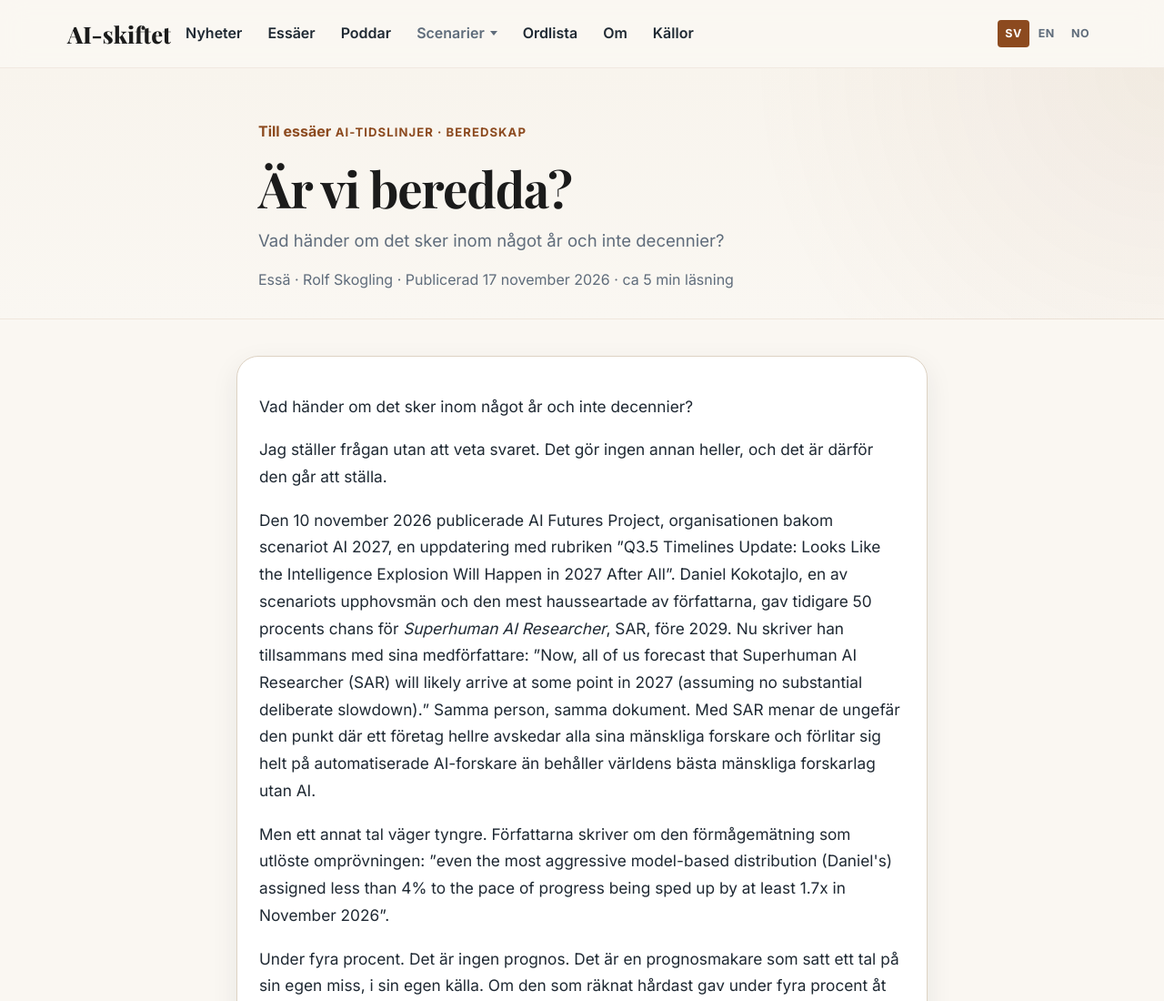
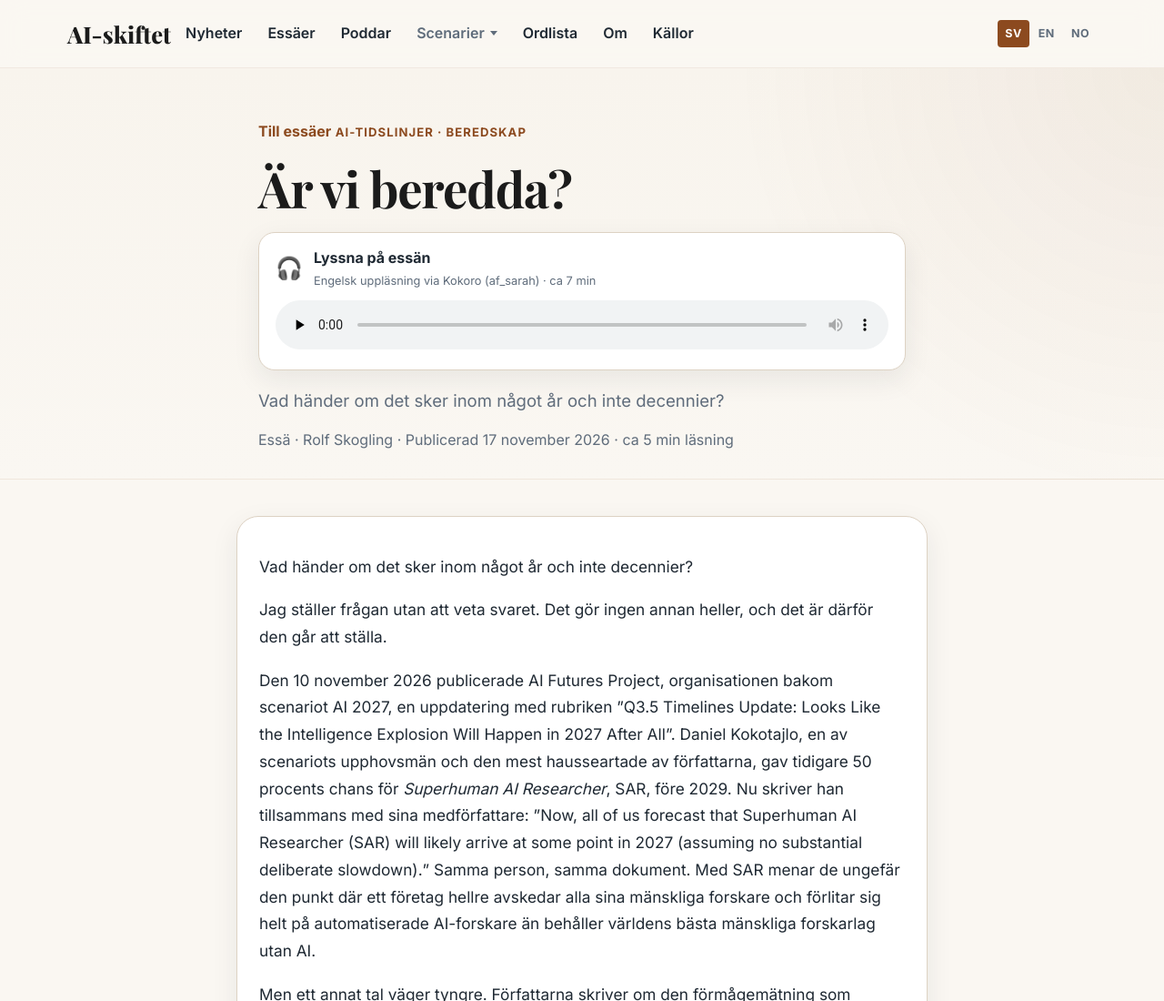
Before and after one commit to RolfSkogling/AI-skiftet, a plain HTML site: page ar-vi-beredda.html in a window 1280 px wide. Shown: the top 1100 px of the page at 91% size. Drawn offline with Linux system fonts and the light colour scheme.

Commit message:
Audio: embed Kokoro-spelare i ar-vi-beredda (SV)

```diff
--- a/ar-vi-beredda.html
+++ b/ar-vi-beredda.html
@@ -88,6 +88,11 @@
     <a href="essaer.html" class="article-header__back">Till ess&auml;er</a>
     <div class="article-kicker">AI-tidslinjer &middot; Beredskap</div>
     <h1>&Auml;r vi beredda?</h1>
+      <div class="news-audio" role="region" aria-label="Lyssna p&aring; ess&auml;n">
+        <div class="news-audio__row"><span class="news-audio__icon">&#127911;</span><div><div class="news-audio__title">Lyssna p&aring; ess&auml;n</div><div class="news-audio__note">Engelsk uppl&auml;sning via Kokoro (af_sarah) &middot; ca 7 min</div></div></div>
+        <audio class="news-audio__player" controls preload="none"><source src="/audio/ar-vi-beredda.m4a?v=2026-11-17" type="audio/mp4"></audio>
+      </div>
+
 
 
     <p class="article-dek">Vad h&auml;nder om det sker inom n&aring;got &aring;r och inte decennier?</p>
```
